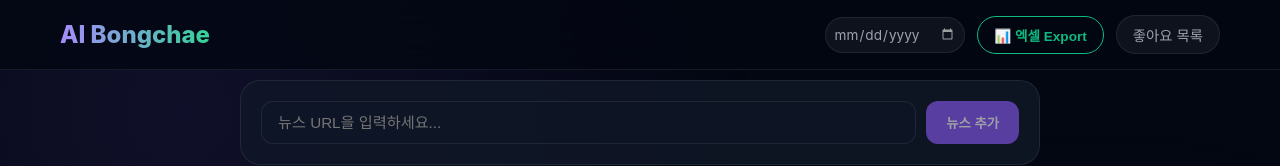
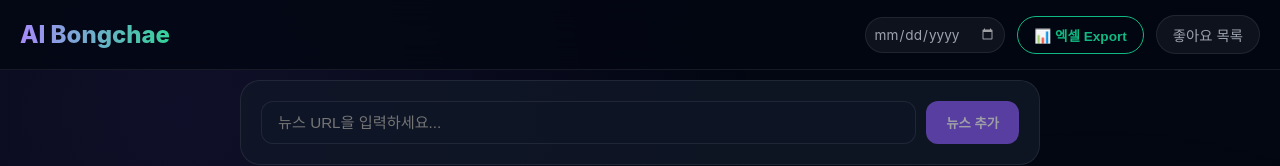
Before and after one commit to majorformula-pitcher/ai-bongchae, a React (Vite) app: page / in a window 1280 px wide. Shown: the top 166 px of the page. Built offline with nearby package versions, Linux system fonts and the light colour scheme; no server answers; the database is empty.

Commit message:
UI: Optimize news card aspect ratio for wide 1440px desktop view

```diff
--- a/src/index.css
+++ b/src/index.css
@@ -55,7 +55,7 @@ body::before {
 
 @media (min-width: 1200px) {
   .app-container {
-    max-width: 1200px; /* PC Desktop */
+    max-width: 1440px; /* PC Wide Desktop */
   }
 }
 
@@ -91,7 +91,7 @@ body::before {
 }
 
 @media (min-width: 1200px) {
-  .header-content { max-width: 1200px; }
+  .header-content { max-width: 1440px; }
 }
 
 .logo-link {
@@ -285,7 +285,7 @@ body::before {
     width: 100%;
     margin: 0;
     border-radius: 24px 24px 0 0; /* Card top rounding */
-    aspect-ratio: 16 / 10;
+    aspect-ratio: 2 / 1; /* More horizontal aspect */
   }
 }
 
@@ -369,7 +369,7 @@ body::before {
 }
 
 .news-content {
-  padding: 24px;
+  padding: 20px 24px 24px; /* Reduced top padding */
 }
 
 .news-title {
@@ -385,7 +385,7 @@ body::before {
   margin: 0 0 24px 0;
   display: flex;
   flex-direction: column;
-  gap: 10px;
+  gap: 8px; /* Slightly more compact text */
 }
 
 .news-summary li {
```
